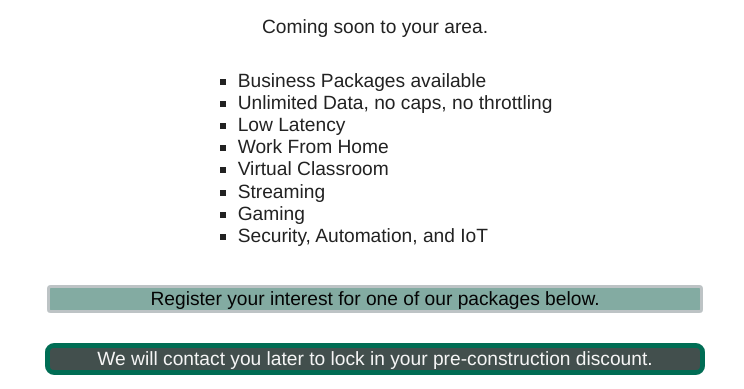
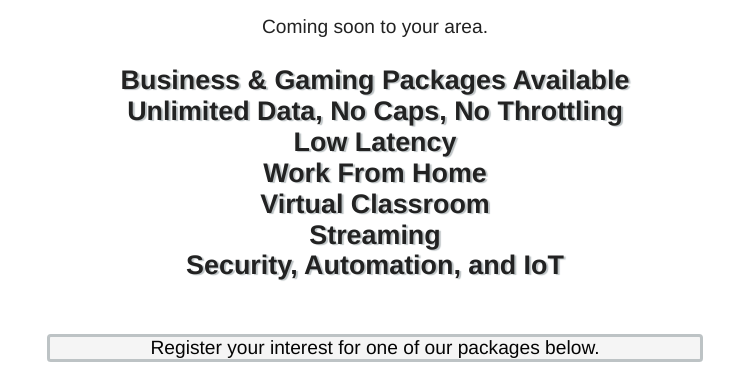
Before and after one commit to clsoar/county-line, a website built with Parcel: page index.html in a window 1280 px wide. Shown: the part 549-938 px from the top of the page, without its empty margins (265-1009 px from the left). Built offline with nearby package versions, Linux system fonts and the light colour scheme.

Commit message:
features style updates

```diff
--- a/css/landing.css
+++ b/css/landing.css
@@ -57,18 +57,42 @@ p.hero:nth-of-type(2) {
   color: #040404;
   border: .2em solid #bdc3c5;
   border-radius: .2em;
-  background-color: #83aba2;
+  background-color: #f5f5f5;
   margin: 0 10% 30px 10%;
 }
 .features {
-  list-style-type: square;
-  margin: 1% 5% 3% 5%;
+  list-style-type: none;
+  margin-left: auto;
+  margin-right: auto;
+  font-weight: bold;
+  text-align: center;
+  padding-bottom: 2%;
+  font-size: 1.1em;
+  text-shadow: 2px 1px 1px #bdc3c5;
+}
+ul.features {
+  margin-left: 0;
+  padding-left: 0;
+}
+.features li {
+  /*background-color: #424f4d;
+  border-radius: 15px;
+  box-shadow: -10px -6px 3px #006d54, -5px -6px #424f4d;
+  color: #f5f5f5;
+  background-color: #f5f5f5;
+  border-radius: 15px;
+  box-shadow: -5px -6px 4px #424f4d, -10px -6px 10px #d1d3d3, 2px 2px 2px #424f4d;
+  color: black;
+  max-width: 650px;
+  padding: 2px;
+  margin-left: auto;
+  margin-right: auto;
+  margin-top: 10px;*/
 }
 p.hero:nth-of-type(3) {
-  color: #f5f5f5;
   border: 5px solid #006d54;
   border-radius: 9px;
-  background-color: #424f4d;
+  background-color: #f5f5f5;
   margin: 2% 10%;
 }
 p.hero:nth-of-type(4) {
@@ -193,11 +217,6 @@ button {
 
 /*for larger screens*/
 @media screen and (min-width: 400px) {
-  .features-list {
-    display: flex;
-    flex-direction: column;
-    align-items: center;
-  }
   .form-input {
     margin-left: auto;
     margin-right: auto;
@@ -209,7 +228,6 @@ button {
 }
 
 @media screen and (min-width: 700px) {
-
   .form-input {
     display: inline-block;
     margin: 2px 5px;
@@ -265,6 +283,9 @@ button {
   body {
     font-size: 1.2em;
   }
+  .features {
+    font-size: 1.4em;
+  }
 
   .logo {
     grid-area: topL;
@@ -286,6 +307,9 @@ button {
   h1 {
     font-size: 2.4em;
   }
+  .features {
+    font-size: 1.6em;
+  }
   div.price {
     font-size: 2.4em;
   }
--- a/index.html
+++ b/index.html
@@ -40,19 +40,15 @@
   <main>
     <h1 class="hero">Fiber Optic Internet</h1>
     <p class="hero">Coming soon to your area.</p>
-    <div class="features-list">
-      <ul class="features">
-        <li>Business Packages available</li>
-        <li>Unlimited Data, no caps, no throttling</li>
+    <ul class="features">
+        <li>Business & Gaming Packages Available</li>
+        <li>Unlimited Data, No Caps, No Throttling</li>
         <li>Low Latency</li>
         <li>Work From Home</li>
         <li>Virtual Classroom</li>
         <li>Streaming</li>
-        <li>Gaming</li>
         <li>Security, Automation, and IoT</li>
-      </ul>
-
-    </div>
+    </ul>
     <p class="hero">Register your interest for one of our packages below.</p>
     <p class="hero">We will contact you later to lock in your pre-construction discount.</p>
 
```
